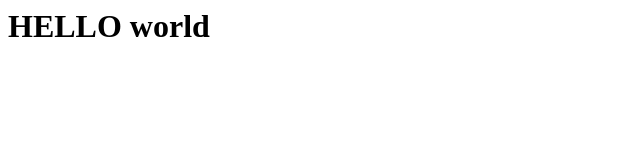
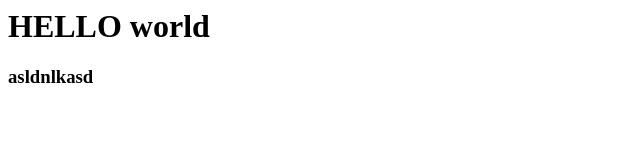
Before and after one commit to Abhi10699/test, a plain HTML site: page index.html in a window 1280 px wide. Shown: the whole page, without its empty margins (0-640 px from the left). Drawn offline with Linux system fonts and the light colour scheme.

```diff
--- a/index.html
+++ b/index.html
@@ -1 +1,2 @@
 <h1>HELLO world</h1>
+<h3>asldnlkasd</h3>
```
